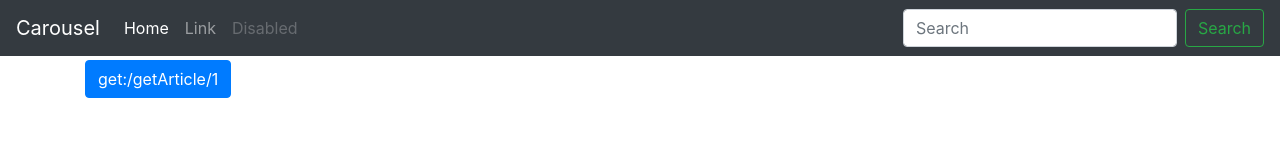
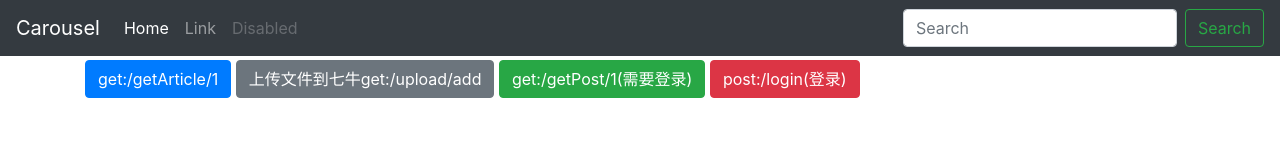
Before and after one commit to wuchaoliang/learn-egg.js, a website: page app/view/home/index.html in a window 1280 px wide. Drawn offline with nearby package versions, Linux system fonts and the light colour scheme.

Commit message:
恢复首页内容

```diff
--- a/app/view/home/index.html
+++ b/app/view/home/index.html
@@ -79,6 +79,9 @@
     <main role="main" style="margin-top:60px">
       <div class="container marketing">
         <button type="button" class="btn btn-primary">get:/getArticle/1</button>
+        <button type="button" class="btn btn-secondary">上传文件到七牛get:/upload/add</button>
+        <button type="button" class="btn btn-success">get:/getPost/1(需要登录)</button>
+        <button type="button" class="btn btn-danger">post:/login(登录)</button>
       </div>
     </main>
 </body>
```
